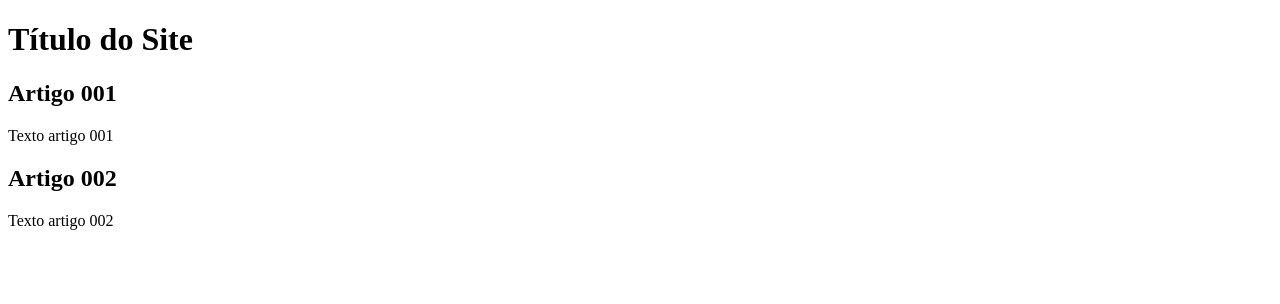
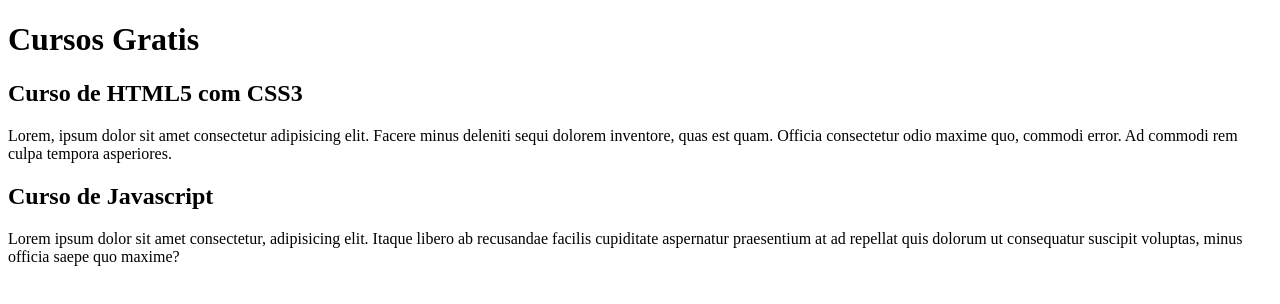
Before and after one commit to MuriloAlexSilva/projeto-site, a plain HTML site: page index.html in a window 1280 px wide. Drawn offline with Linux system fonts and the light colour scheme.

Commit message:
inicio do site

```diff
--- a/index.html
+++ b/index.html
@@ -8,15 +8,15 @@
 <body>
     <main>
         <header>
-            <h1>Título do Site</h1>
+            <h1>Cursos Gratis</h1>
         </header>
         <article>
-            <h2>Artigo 001</h2>
-            <p>Texto artigo 001</p>
+            <h2>Curso de HTML5 com CSS3</h2>
+            <p>Lorem, ipsum dolor sit amet consectetur adipisicing elit. Facere minus deleniti sequi dolorem inventore, quas est quam. Officia consectetur odio maxime quo, commodi error. Ad commodi rem culpa tempora asperiores.</p>
         </article>
         <article>
-            <h2>Artigo 002</h2>
-            <p>Texto artigo 002</p>
+            <h2>Curso de Javascript</h2>
+            <p>Lorem ipsum dolor sit amet consectetur, adipisicing elit. Itaque libero ab recusandae facilis cupiditate aspernatur praesentium at ad repellat quis dolorum ut consequatur suscipit voluptas, minus officia saepe quo maxime?</p>
         </article>
     </main>
 </body>
```
